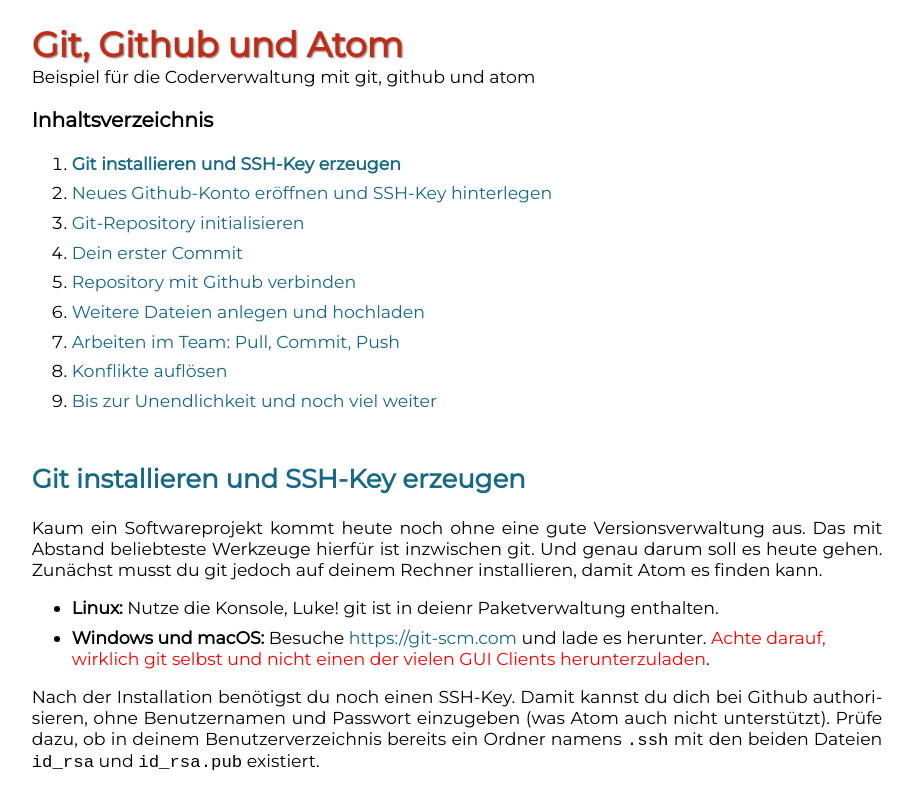
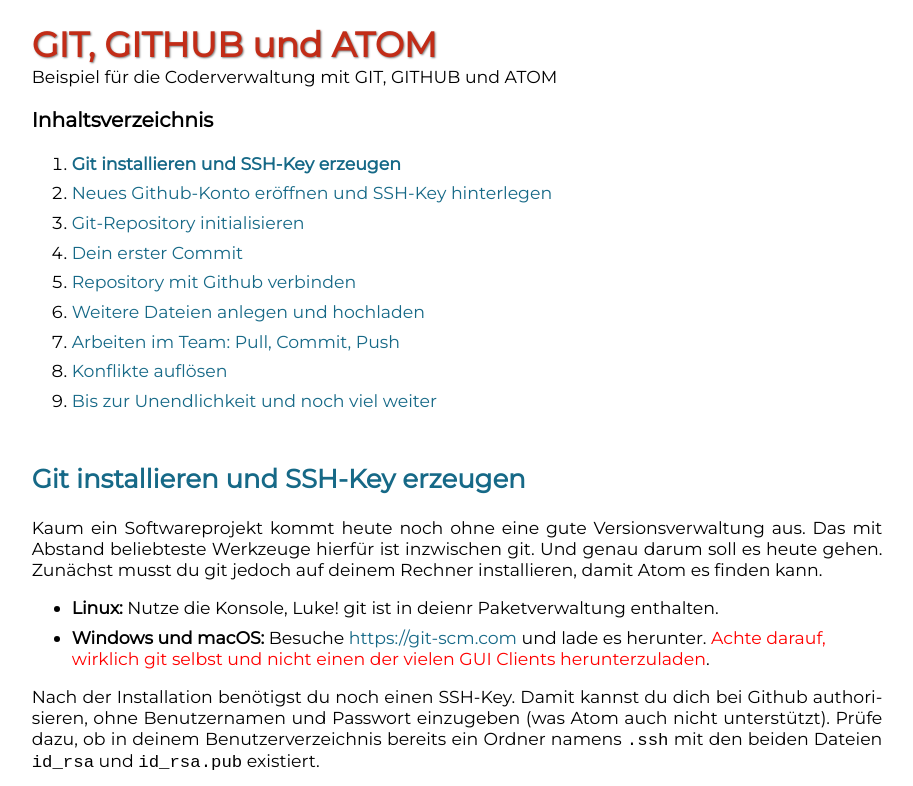
Before and after one commit to DennisSchulmeister/dhbwka-wwi-atom-github-beispiel, a plain HTML site: page index.html in a window 1280 px wide. Shown: the top 786 px of the page, without its empty margins (183-1096 px from the left). Drawn offline with Linux system fonts and the light colour scheme.

Commit message:
GIT, GITHUB, ATOM zur Herbeiführung eines Änderungskonflikts
Dies ist eine einfache Änderung, die in der index.html die Wörter GIT, GITHUB und ATOM in Großbuchstaben schreibt, um einen Änderungskonflikg herbeizuführen. Lokal habe ich dieselbe Stelle ebenfalls angepasst, die Wörter dabei aber "git", "Github" und "Atom" geschrieben.

```diff
--- a/index.html
+++ b/index.html
@@ -8,7 +8,7 @@
         <script src="script.js"></script>
 
         <!--
-        Beispiel für die Coderverwaltung mit git, github und atom
+        Beispiel für die Coderverwaltung mit GIT, GITHUB und ATOM
 
         © 2018 Dennis Schulmeister-Zimolong <dhbw@windows3.de>
         Lizenz: Creative Commons Namensnennung 4.0 International
@@ -43,9 +43,9 @@
     </head>
     <body>
         <!-- Titel und Inhaltsverzeichnis -->
-        <h1>Git, Github und Atom</h1>
+        <h1>GIT, GITHUB und ATOM</h1>
         <p class="subtitle">
-            Beispiel für die Coderverwaltung mit git, github und atom
+            Beispiel für die Coderverwaltung mit GIT, GITHUB und ATOM
         </p>
 
         <section id="toc" data-title="Inhaltsverzeichnis"></section>
```
